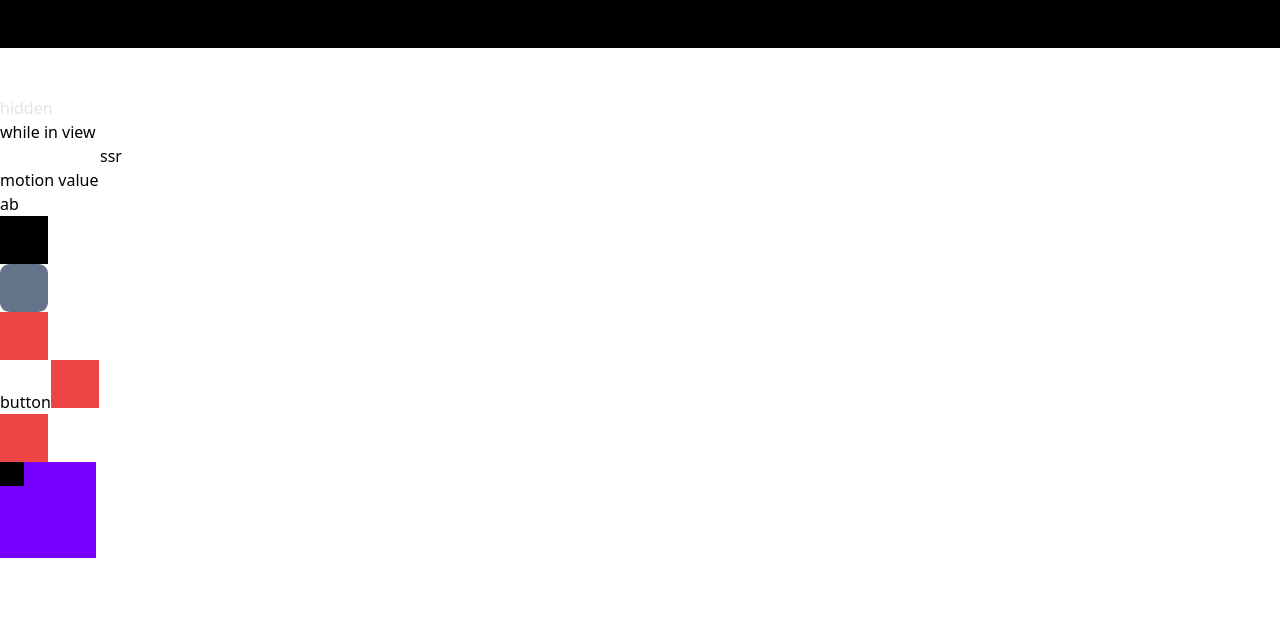
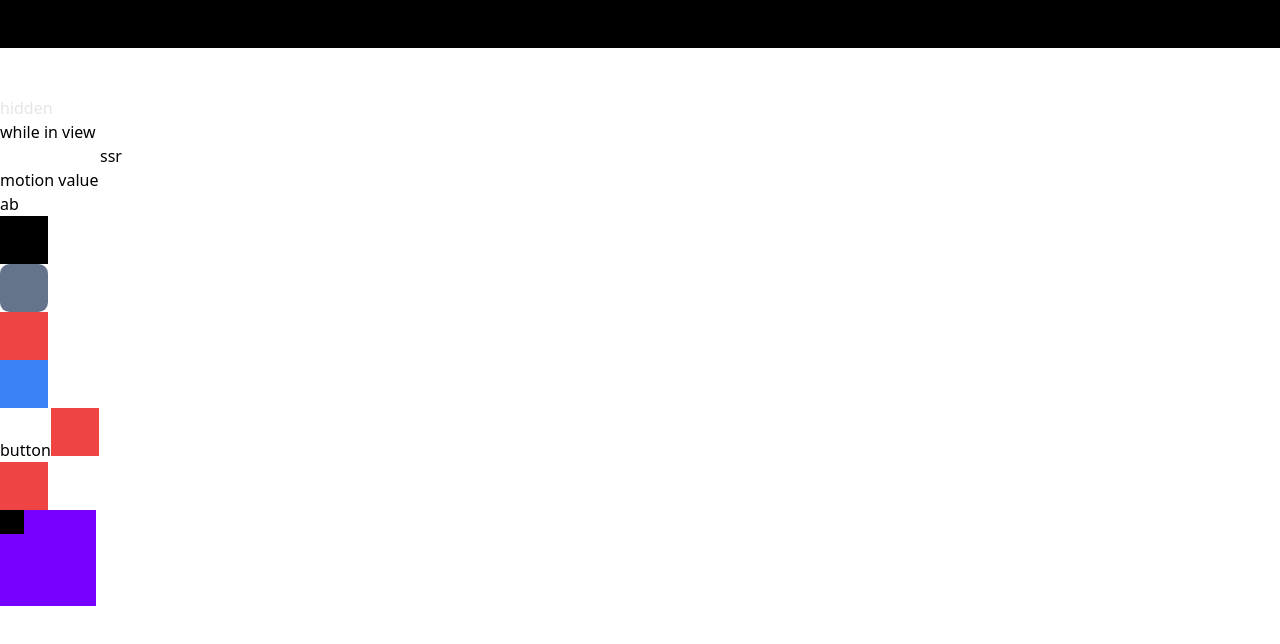
Before and after one commit to youyoumu/framer-motion-practice, a React (Vite) app: page / in a window 1280 px wide. Both pictures are taken after a click on the button "button". Shown: the top 644 px of the page. Built offline with nearby package versions, Linux system fonts and the light colour scheme.

Commit message:
Exit animations

```diff
--- a/src/App.jsx
+++ b/src/App.jsx
@@ -1,4 +1,10 @@
-import { motion, useMotionValue, useTransform, useScroll } from 'framer-motion'
+import {
+  motion,
+  useMotionValue,
+  useTransform,
+  useScroll,
+  AnimatePresence
+} from 'framer-motion'
 import { useState } from 'react'
 
 export default function App() {
@@ -80,6 +86,16 @@ export default function App() {
       <motion.nav animate={isOpen ? 'open' : 'closed'} variants={variants}>
         <div className="bg-red-500 size-12" />
       </motion.nav>
+      <AnimatePresence>
+        {isOpen && (
+          <motion.div
+            className="bg-blue-500 size-12"
+            initial={{ opacity: 0 }}
+            animate={{ opacity: 1 }}
+            exit={{ opacity: 0 }}
+          />
+        )}
+      </AnimatePresence>
       <button onClick={() => setIsOpen((isOpen) => !isOpen)}>button</button>
       <motion.button
         whileHover={{ scale: 1.1 }}
```
